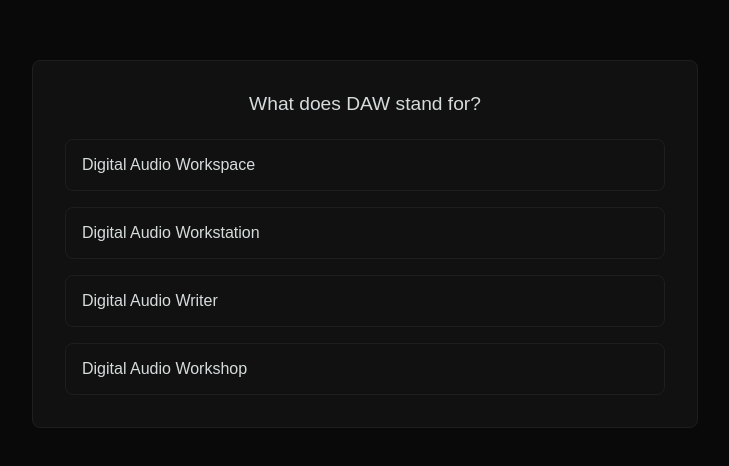
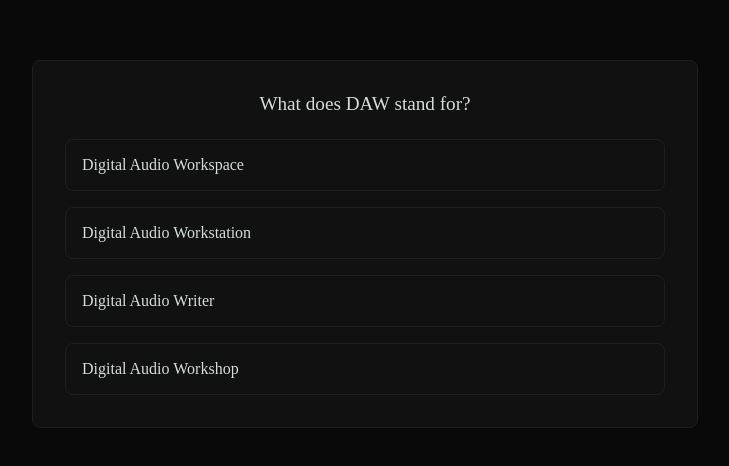
Before and after one commit to MonoDeaf/music-industry-quiz, a plain HTML site: page index.html in a window 1280 px wide. Shown: the part 156-622 px from the top of the page, without its empty margins (275-1004 px from the left). Drawn offline with nearby package versions, Linux system fonts and the light colour scheme.

Commit message:
Update index.html

```diff
--- a/index.html
+++ b/index.html
@@ -4,7 +4,7 @@
 body {
     background-color: #090909;
     color: #d6dcdc;
-    font-family: Montserrat, Arial;
+    font-family: inherit;
     display: flex;
     justify-content: center;
     align-items: center;
@@ -132,7 +132,25 @@ const questions = [
         question: "What is the correct term for 20,000Hz?",
         options: ["20dB", "20kHz", "20kz", "20,000Khz"],
         correct: 1,
-        explanation: "Hz (Hertz) is a measure of frequencies under 999 cycles per second. Frequencies over 1,000 cycles per second are referred to as kHz (Kilohertz). 500Hz, 1.2kHz (1,200Hz), 80Hz, 12kHz (12,000Hz)."
+        explanation: "Hz (Hertz) is a measure of frequency vibrations up to 1,000 cycles per second. Frequency vibrations over 1,000 cycles per second are referred to as kHz (Kilohertz). 500Hz, 1.2kHz (1,200Hz), 80Hz, 12kHz (12,000Hz)."
+    },
+    {
+        question: "What is the average frequency range of human hearing?",
+        options: ["250Hz - 12kHz", "5Hz - 48kHz", "75Hz - 10kHz", "20Hz - 20kHz"],
+        correct: 3,
+        explanation: "The average frequency range of human hearing is 20Hz to 20kHz. As we get older, our frequency hearing range can reduce to about 16kHz. Fun fact: whales communicate at  90kHz, which is so high in frequency that humans cannot hear it."
+    },
+    {
+        question: "What does the term 'Attenuate' mean?",
+        options: ["Lower in volume and force", "Amplified in volume and force", "Increasing in speed", "Slowing down in speed"],
+        correct: 0,
+        explanation: "When we attenuate a sound, we are decreasing it's volume and force."
+    },
+    {
+        question: "What does it mean to remix a song 'on spec'?",
+        options: ["The song is completed to the original owner's satisfaction", "The song is mixed and mastered to sound best on all devices", "The remixer is not guarenteed to get paid", "The remixer is paid for the amount of production time"],
+        correct: 2,
+        explanation: "Destructive editing changes the original file."
     },
     {
         question: "Phase shift and phase roation are the same thing.",
@@ -155,6 +173,18 @@ const questions = [
     {
         question: "If editing is referred to as 'Destructive', what does this mean?",
         options: ["The editing makes it sound worse", "The editing introduces unwanted artifacts and distortion to the signal", "The editing makes permanent changes to the audio file", "The editing will break your gear"],
+        correct: 2,
+        explanation: "Destructive editing changes the original file."
+    },
+    {
+        question: "What does it mean to remix a song 'on spec'?",
+        options: ["The song is completed to the original owner's satisfaction", "The song is mixed and mastered to sound best on all devices", "The remixer is not guarenteed to get paid", "The remixer is paid for the amount of production time"],
+        correct: 2,
+        explanation: "Destructive editing changes the original file."
+    },
+    {
+        question: "",
+        options: ["The song is completed to the original owner's satisfaction", "The song is mixed and mastered to sound best on all devices", "The remixer is not guarenteed to get paid", "The remixer is paid for the amount of production time"],
         correct: 2,
         explanation: "Destructive editing changes the original file."
     },
```
